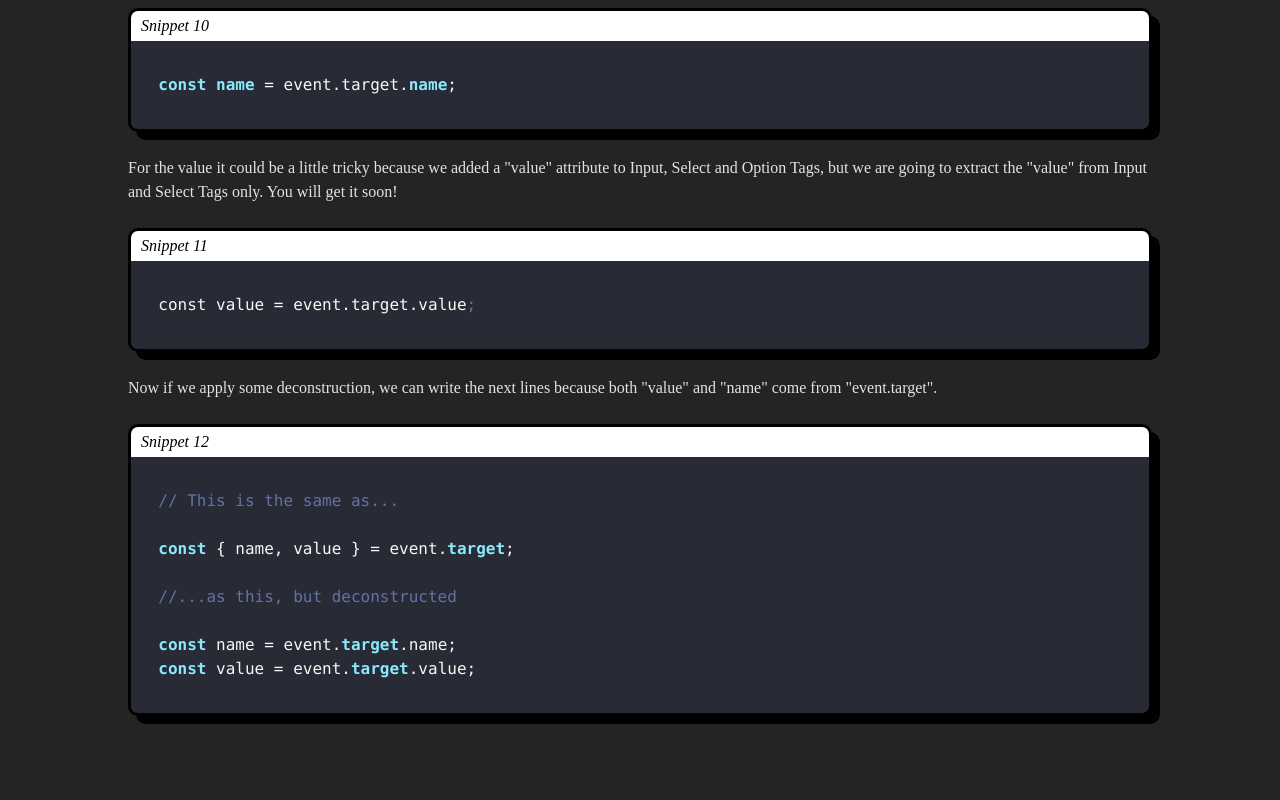
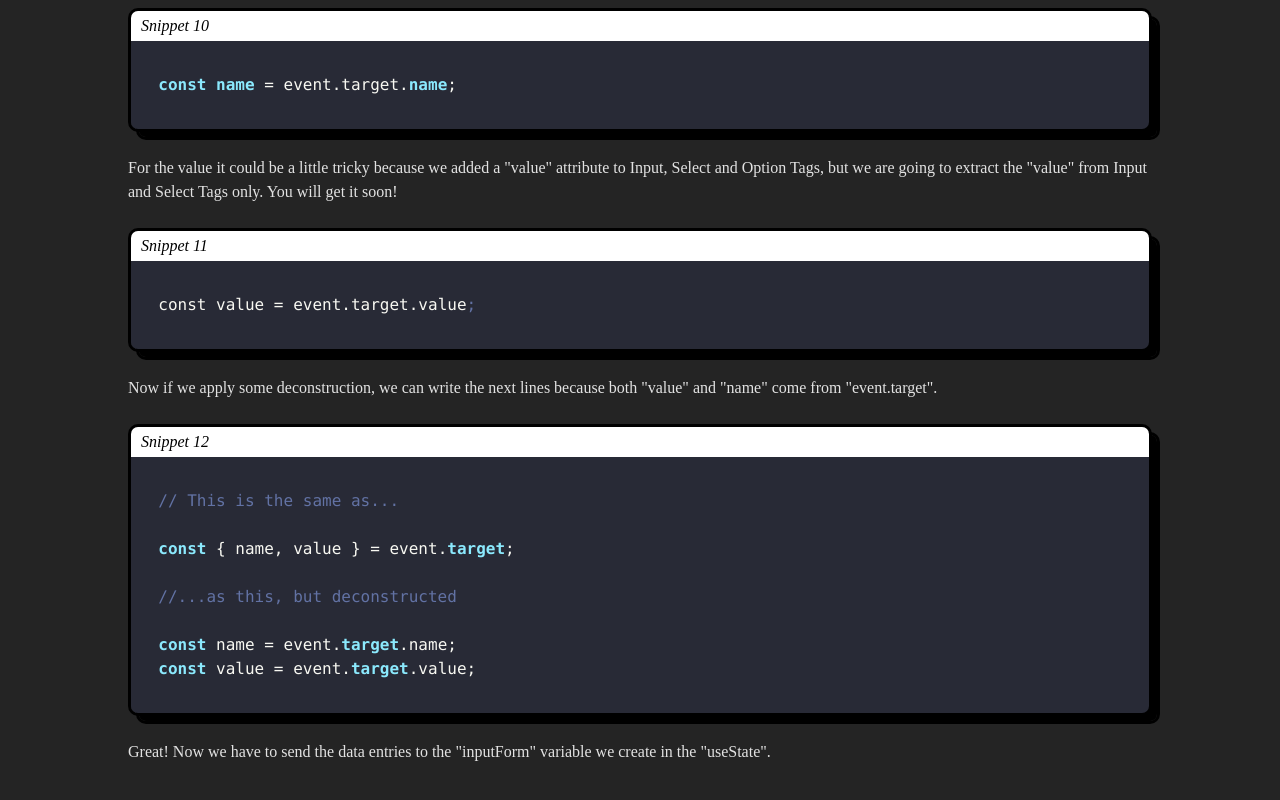
Before and after one commit to kinxori/inxel-test, a React (Vite) app: page / in a window 1280 px wide. Shown: the part 5525-6325 px from the top of the page. Built offline with nearby package versions, Linux system fonts and the light colour scheme.

Commit message:
updated content in page 10

```diff
--- a/src/App.jsx
+++ b/src/App.jsx
@@ -384,6 +384,11 @@ export default function App() {
             {snippet12}
           </SyntaxHighlighter>
         </div>
+        <br></br>
+        <p>
+          Great! Now we have to send the data entries to the "inputForm" variable we create in the
+          "useState".{" "}
+        </p>
       </div>
     </article>
   );
```
